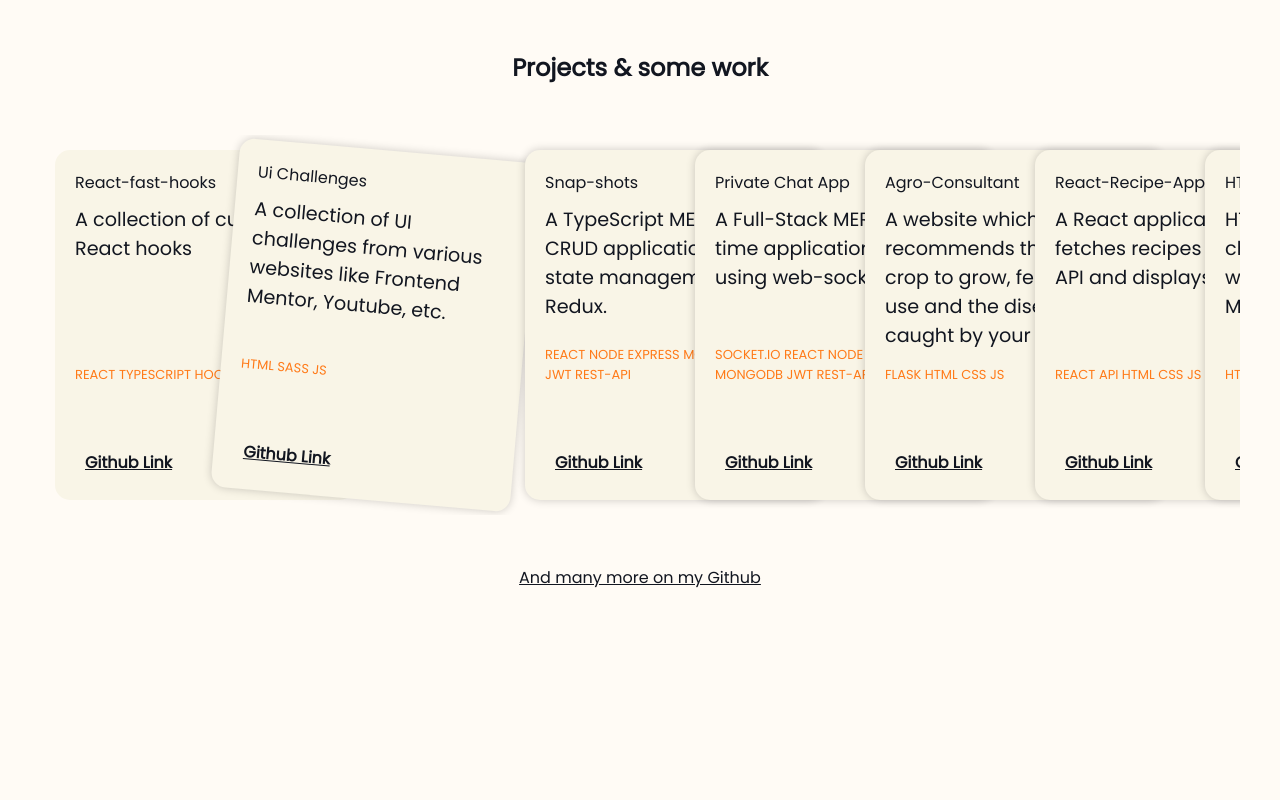
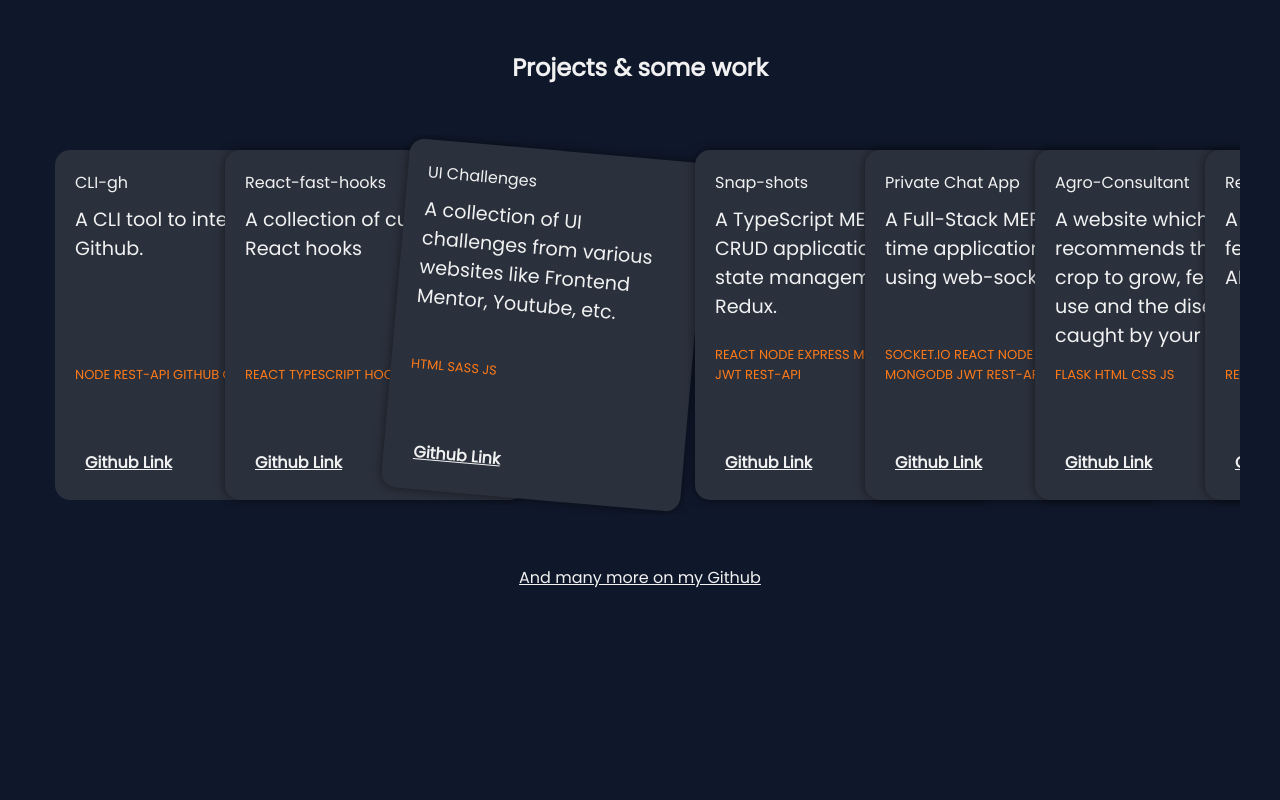
Before and after one commit to jpranays/pranay-portfolio, a React (Vite) app: page / in a window 1280 px wide. Shown: the part 1680-2480 px from the top of the page. Built offline with nearby package versions, Linux system fonts and the light colour scheme.

Commit message:
style: Update Interests component styles
- Add padding and border-radius to InterestsWrapper
- Reduce padding on smaller screens
- Apply blur effect to InterestImg
- Add italic font style, uppercase text, and text shadow to InterestContent

```diff
--- a/src/components/Interests/Interests.styles.js
+++ b/src/components/Interests/Interests.styles.js
@@ -17,8 +17,11 @@ export const InterestsWrapper = styled.div`
 	align-items: center;
 	margin-top: 50px;
 	overflow: hidden;
+	padding: 50px;
+	border-radius: 20px;
 	@media screen and (max-width: 480px) {
 		grid-template-columns: repeat(2, 1fr);
+		padding: 10px;
 	}
 `;
 export const InterestsHeaderTitle = styled.h1`
@@ -51,6 +54,7 @@ export const InterestImg = styled.img`
 	left: 0;
 	overflow: hidden;
 	transition: all 0.5s ease;
+	filter: blur(1.5px);
 `;
 export const InterestOverlay = styled.div`
 	position: absolute;
@@ -70,4 +74,7 @@ export const InterestContent = styled.div`
 	transition: all 0.5s ease;
 	text-align: center;
 	color: #fff;
+	font-style: italic;
+	text-transform: uppercase;
+	text-shadow: 1px 2px #f26a2e;
 `;
--- a/src/components/Projects/Index.jsx
+++ b/src/components/Projects/Index.jsx
@@ -16,6 +16,14 @@ function Contact() {
 	const containerRef = useRef(null);
 	const PROJECTS = [
 		{
+			id: 15,
+			title: "CLI-gh",
+			description:
+				"A CLI tool to interact with Github.",
+			tags: ["NODE", "REST-API", "GITHUB", "CLI"],
+			githubLink: "https://github.com/jpranays/cli-gh",
+		},
+		{
 			id: 0,
 			title: "React-fast-hooks",
 			description:
@@ -25,7 +33,7 @@ function Contact() {
 		},
 		{
 			id: 8,
-			title: "Ui Challenges",
+			title: "UI Challenges",
 			description:
 				"A collection of UI challenges from various websites like Frontend Mentor, Youtube, etc.",
 			tags: ["HTML", "SASS", "JS"],
--- a/src/components/Projects/Projects.styles.js
+++ b/src/components/Projects/Projects.styles.js
@@ -29,7 +29,7 @@ export const CardsContainer = styled.div`
 	width: 100%;
 	overflow-x: scroll;
 	&::-webkit-scrollbar {
-		height: 0.5rem;
+		height: 0.2rem;
 	}
 `;
 export const Card = styled.div`
--- a/src/hooks/useDarkMode.js
+++ b/src/hooks/useDarkMode.js
@@ -1,7 +1,7 @@
 import { useEffect, useState } from "react";
 
 export function useDarkMode() {
-	const [currentTheme, setCurrentTheme] = useState("light");
+	const [currentTheme, setCurrentTheme] = useState("dark");
 	useEffect(() => {
 		function handleThemeChange(e) {
 			if (e.matches) {
```
